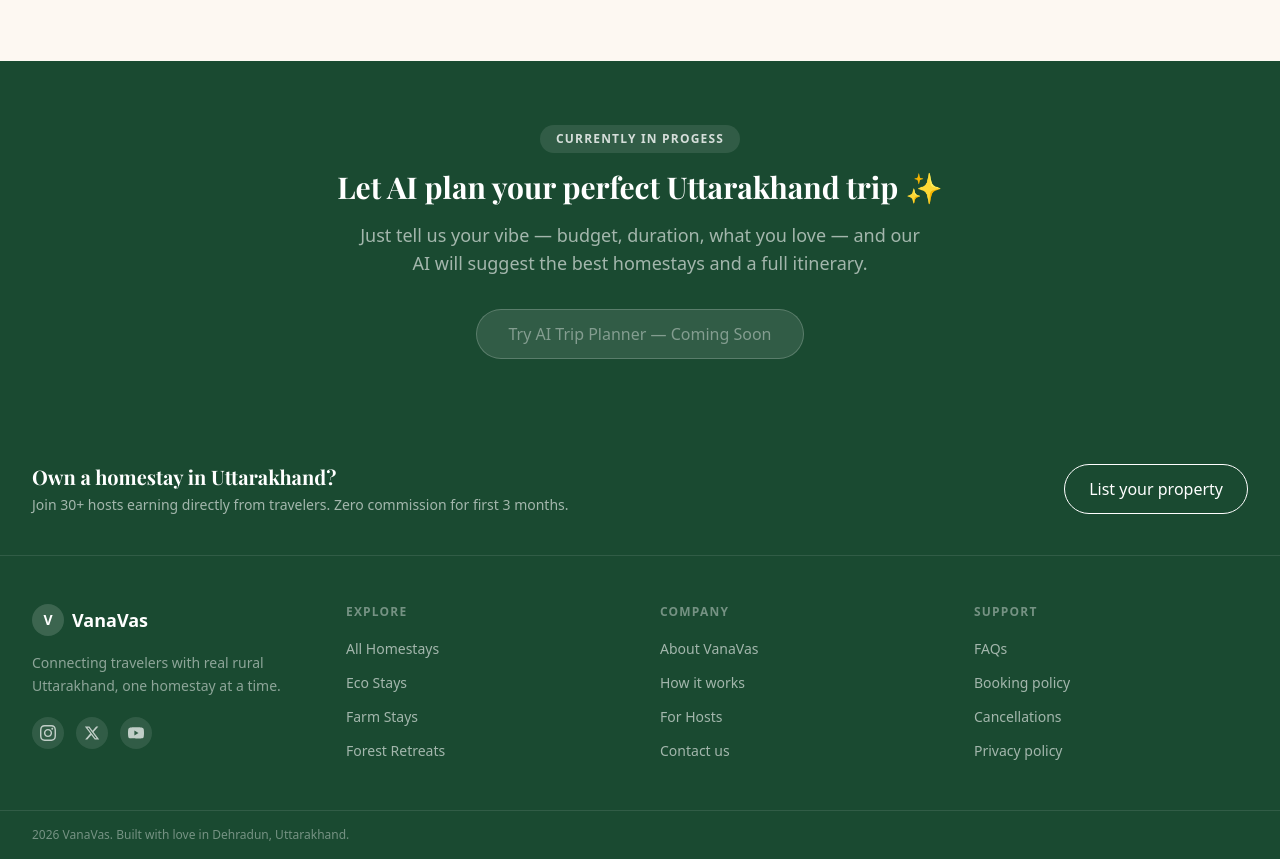
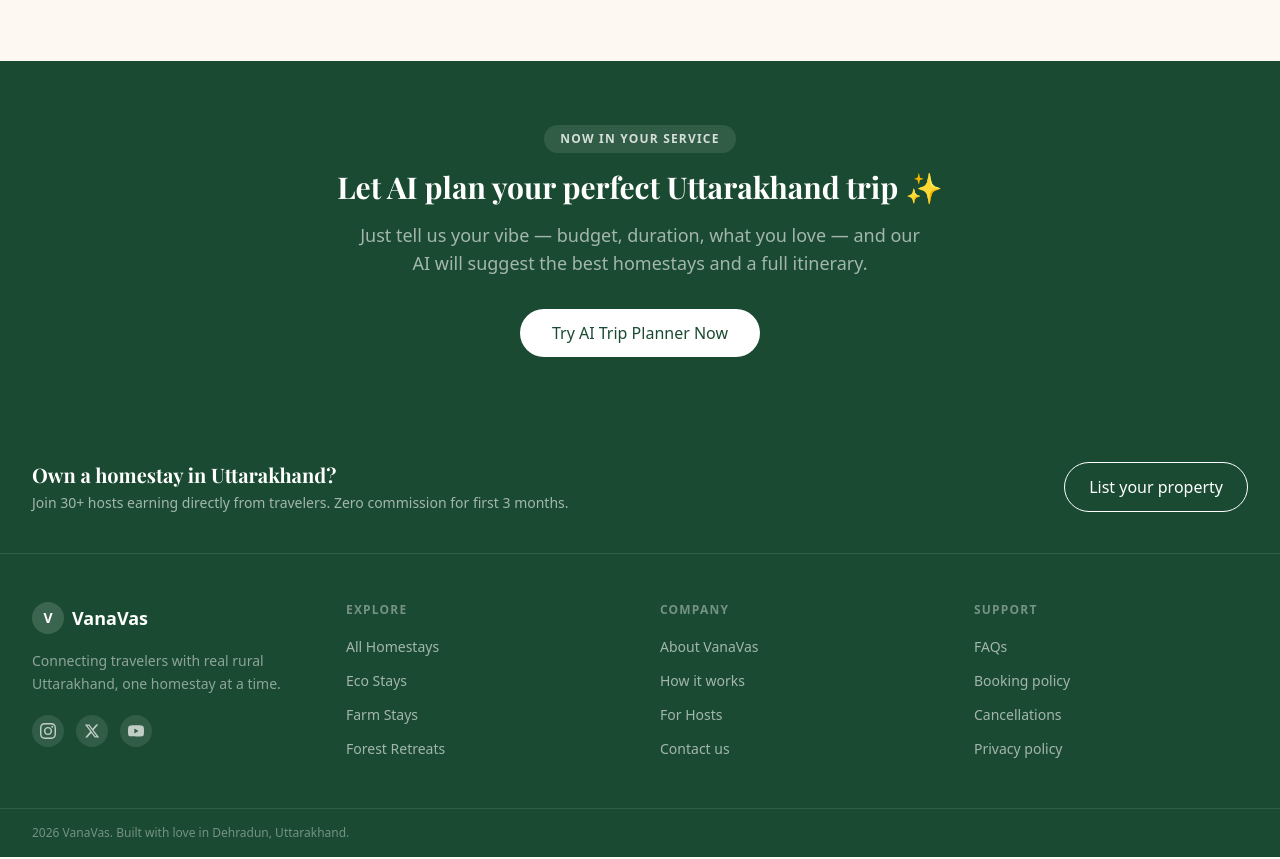
Before and after one commit to snehasharmaa912-ops/Vanvas---an-Uttarakhand-homestay-, a React (Vite) app: page / in a window 1280 px wide. Shown: the part 1500-2359 px from the top of the page. Built offline with nearby package versions, Linux system fonts and the light colour scheme; no server answers.

Commit message:
feat: activate AI Trip Planner CTA on homepage

```diff
--- a/src/pages/Home.jsx
+++ b/src/pages/Home.jsx
@@ -109,7 +109,7 @@ export default function Home() {
       <section className="py-16 bg-[#1a4a31] text-white">
         <div className="section-pad text-center">
           <span className="inline-block bg-white/10 text-white/80 text-xs font-semibold px-4 py-1.5 rounded-full mb-4 uppercase tracking-widest">
-            Currently in progess
+            Now in your service
           </span>
           <h2 className="display-font text-3xl font-bold mb-4">
             Let AI plan your perfect Uttarakhand trip ✨
@@ -117,12 +117,12 @@ export default function Home() {
           <p className="text-white/60 text-lg max-w-xl mx-auto mb-8">
             Just tell us your vibe — budget, duration, what you love — and our AI will suggest the best homestays and a full itinerary.
           </p>
-          <button
-            disabled
-            className="inline-flex items-center gap-2 bg-white/10 text-white/40 border border-white/20 font-medium px-8 py-3 rounded-full cursor-not-allowed"
+          <Link
+            to="/trip-planner"
+            className="inline-flex items-center gap-2 bg-white text-[#1a4a31] font-medium px-8 py-3 rounded-full hover:bg-white/90 transition-colors"
           >
-            Try AI Trip Planner — Coming Soon
-          </button>
+            Try AI Trip Planner Now
+          </Link>
         </div>
       </section>
 
```
